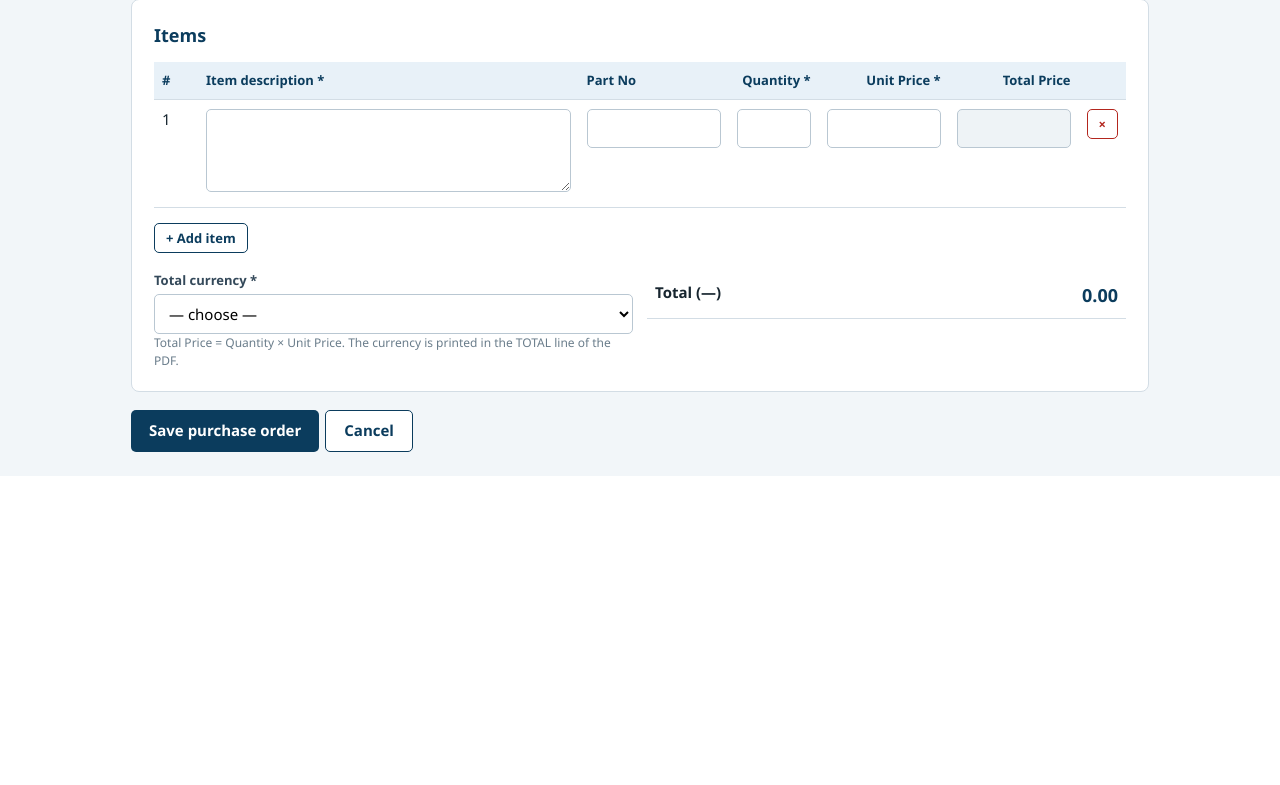
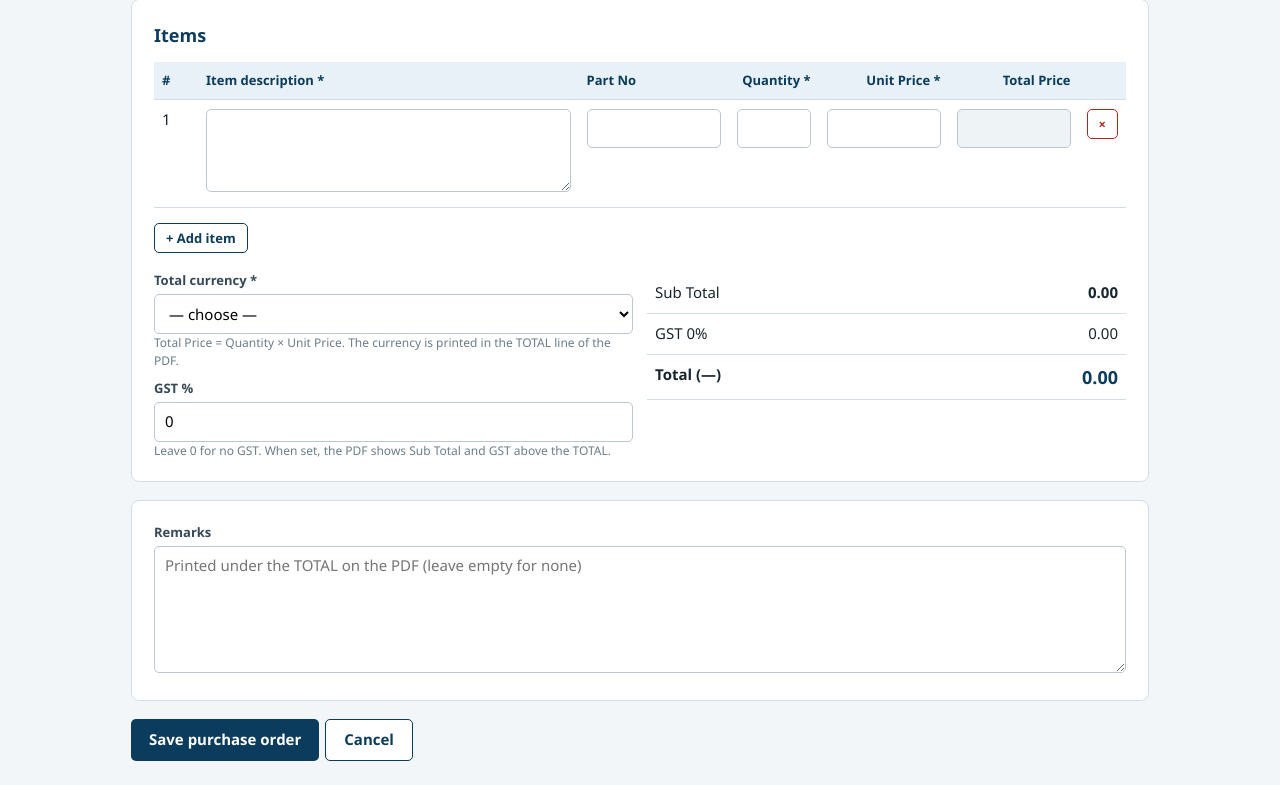
Before and after one commit to vishalmohan1203/Turbo-Prime-Pte-Ltd-Quotations-and-Invoice, a Flask app: page /purchase/new in a window 1280 px wide. Shown: the part 481-1266 px from the top of the page. Before the commit the page ends 957 px from the top, so only its background shows below. Run offline with Flask 3, Linux system fonts and the light colour scheme; the visitor is signed in with stand-in values (Sample User, id 1); data comes from the database, SQL or seed files in the repository; data that the repository does not hold is empty.

Commit message:
Update po_view.html

```diff
--- a/templates/po_view.html
+++ b/templates/po_view.html
@@ -72,13 +72,24 @@
           {% for c in po_currencies %}<option value="{{ c }}" {{ 'selected' if po.currency == c }}>{{ c }}</option>{% endfor %}
         </select>
         <div class="muted" style="font-size:12px">Total Price = Quantity × Unit Price. The currency is printed in the TOTAL line of the PDF.</div>
+        <div style="height:10px"></div>
+        <label for="gst_rate">GST %</label>
+        <input id="gst_rate" name="gst_rate" type="number" step="any" min="0" max="100" value="{{ po.gst_rate or 0 }}">
+        <div class="muted" style="font-size:12px">Leave 0 for no GST. When set, the PDF shows Sub Total and GST above the TOTAL.</div>
       </div>
       <div>
         <table style="margin-top:2px">
+          <tr><td>Sub Total</td><td class="num"><strong id="sumSub">0.00</strong></td></tr>
+          <tr><td>GST <span id="gstPct">0</span>%</td><td class="num" id="sumGst">0.00</td></tr>
           <tr><td><strong>Total (<span class="curr">—</span>)</strong></td><td class="num"><strong id="sumTotal" style="font-size:18px;color:var(--navy)">0.00</strong></td></tr>
         </table>
       </div>
     </div>
+  </div>
+
+  <div class="card">
+    <label for="remarks">Remarks</label>
+    <textarea id="remarks" name="remarks" rows="5" placeholder="Printed under the TOTAL on the PDF (leave empty for none)">{{ po.remarks or '' }}</textarea>
   </div>
 
   <div class="actions">
@@ -125,7 +136,12 @@ function recalc() {
     tr.querySelector('.lt').value = t ? fmt(t) : '';
     sub += t;
   });
-  document.getElementById('sumTotal').textContent = fmt(sub);
+  const rate = parseFloat(document.getElementById('gst_rate').value) || 0;
+  const gst = Math.round(sub * rate) / 100;
+  document.getElementById('sumSub').textContent = fmt(sub);
+  document.getElementById('gstPct').textContent = rate;
+  document.getElementById('sumGst').textContent = fmt(gst);
+  document.getElementById('sumTotal').textContent = fmt(sub + gst);
   document.querySelectorAll('.curr').forEach(e => e.textContent = document.getElementById('currency').value || '—');
 }
 tbody.addEventListener('input', recalc);
@@ -134,6 +150,7 @@ tbody.addEventListener('click', e => {
 });
 document.getElementById('addRow').onclick = () => addRow();
 document.getElementById('currency').addEventListener('input', recalc);
+document.getElementById('gst_rate').addEventListener('input', recalc);
 (initialItems.length ? initialItems : [{}]).forEach(addRow);
 </script>
 {% endblock %}
```
